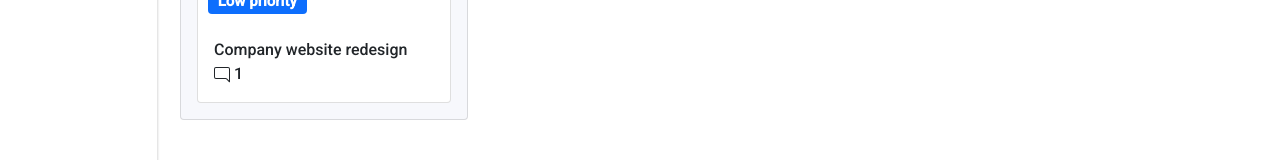
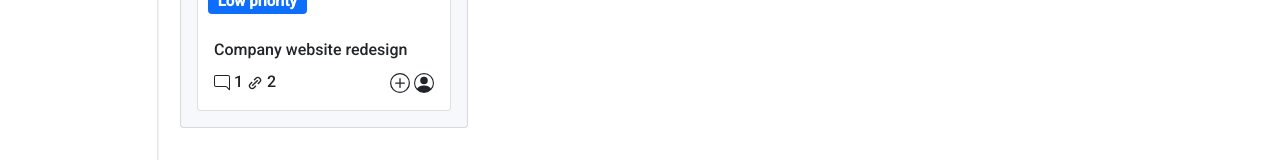
Before and after one commit to achrafhardizi/Kanban-Project, a React (Create React App) app: page / in a window 1280 px wide. Shown: the part 159-319 px from the top of the page. Built offline with nearby package versions, Linux system fonts and the light colour scheme.

Commit message:
writing Task.jsx

```diff
--- a/src/Components/Tasks/Task.jsx
+++ b/src/Components/Tasks/Task.jsx
@@ -1,6 +1,7 @@
 import React from 'react';
 import {Badge, Card} from "react-bootstrap";
-import {BsChatRight} from "react-icons/bs";
+import {BsChatRight, BsPersonCircle, BsPlusCircle} from "react-icons/bs";
+import {BiLinkAlt} from "react-icons/bi";
 
 const Task = () => {
     return (
@@ -12,10 +13,17 @@ const Task = () => {
                 <Badge>Low priority</Badge>
             </Card.Title>
             <Card.Body>
-                <span>
-                    Company website redesign <br/>
-                </span>
-                 <BsChatRight /> 1
+                <div className='taskTitle mb-2'>
+                    Company website redesign
+                </div>
+                <div className='taskFooter d-flex justify-content-between'>
+                    <div className="notifis">
+                        <BsChatRight /> 1 <BiLinkAlt/> 2
+                    </div>
+                    <div className="avatars">
+                        <BsPlusCircle size={20}/> <BsPersonCircle size={20}/>
+                    </div>
+                </div>
             </Card.Body>
 
         </Card>
```
